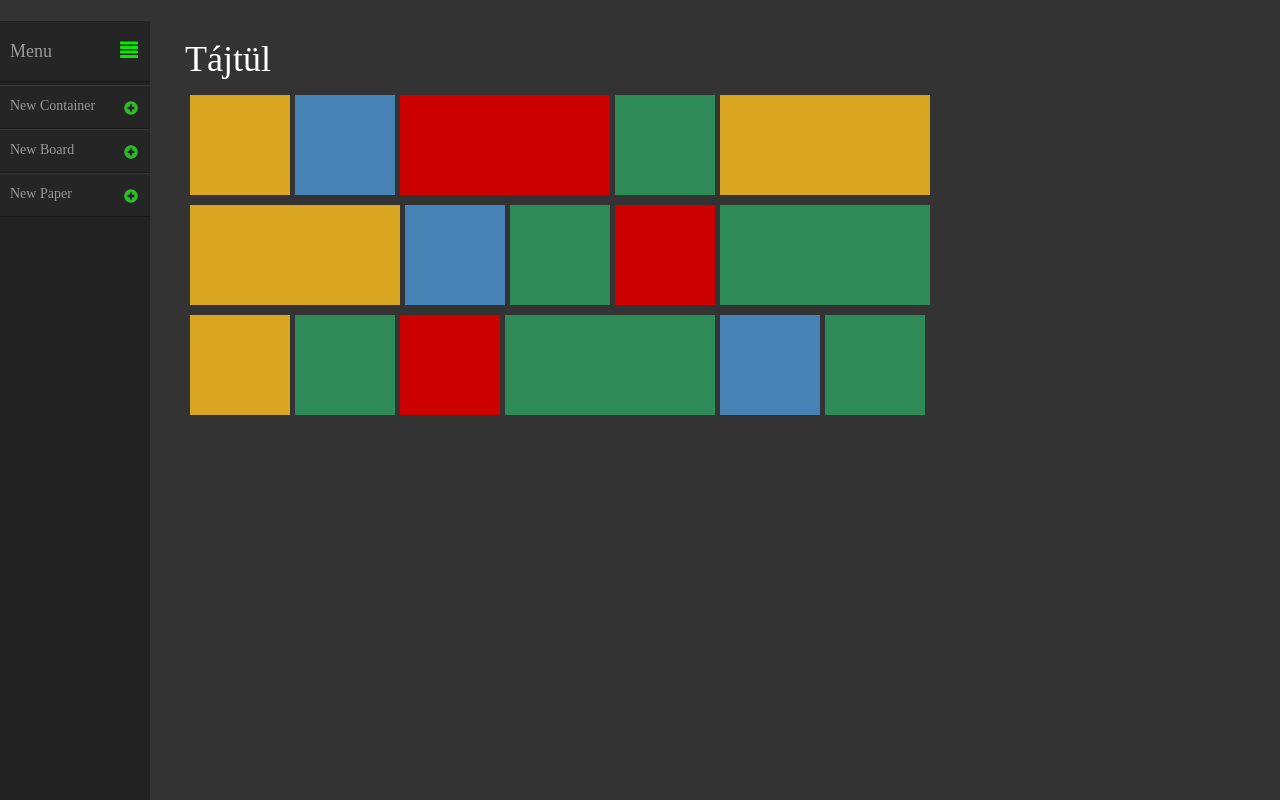
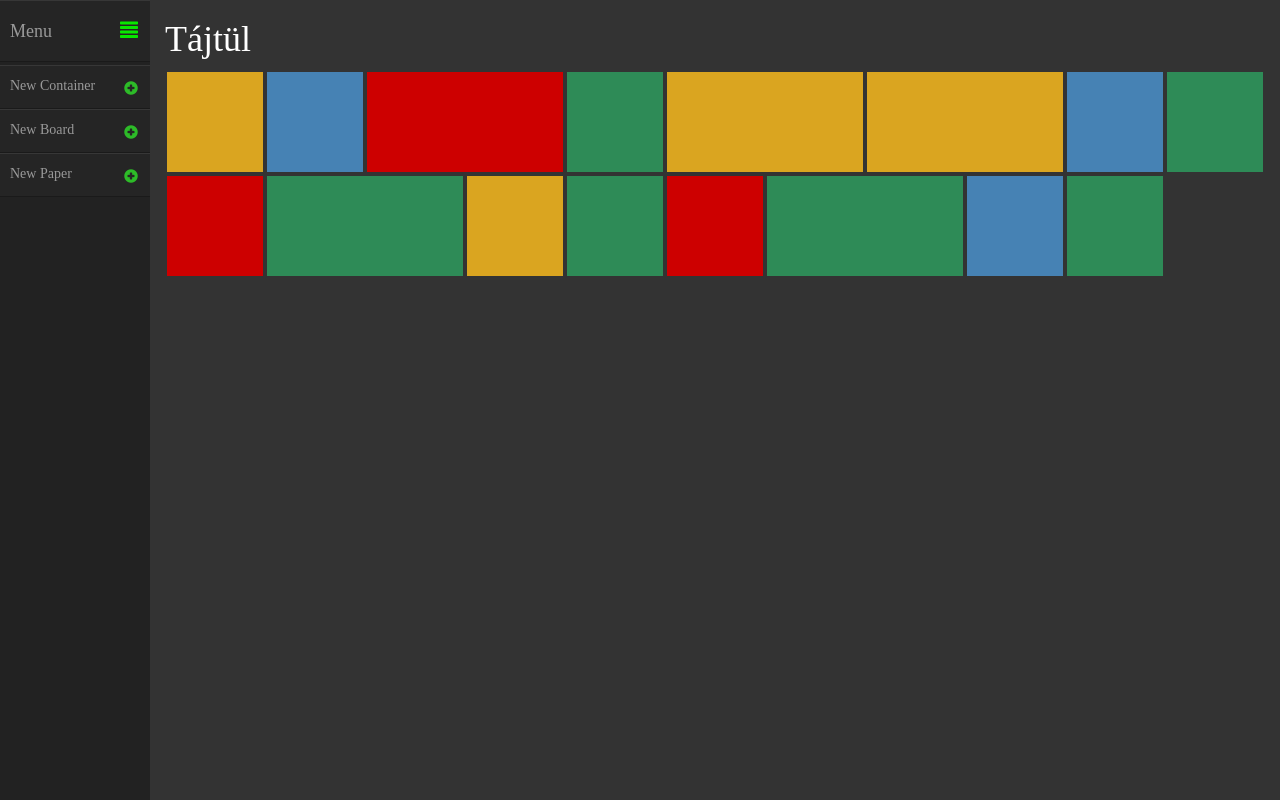
Before and after one commit to handriss/proman, a Flask app: page / in a window 1280 px wide. Run offline with Flask 2, Linux system fonts and the light colour scheme; some libraries are stand-ins or nearby versions.

Commit message:
Tiles now responsive

```diff
--- a/static/css/main.css
+++ b/static/css/main.css
@@ -131,8 +131,25 @@
     color: #2DBB28;
 }
 
+body{
+    font-family: Century;
+    background: rgb(51, 51, 51);
+    color: #fff;
+}
 
+.tile {
+    height: 100px;
+    width: 96px;
+    float: left;
+    margin: 2px 2px 2px 2px;
+    padding: 2px;
+}
 
-@font-face { font-family: Georgia; } body{ font-family: Century; background: rgb(51,51,51); color: #fff; padding:20px; } .pagina{ width:auto; height:auto; } .linha{ width:auto; padding:5px; height:auto; display:table; }
-.tile{ height:100px; width:100px; float:left; margin:0 5px 0 0; padding:2px; } .tileLargo{ width:210px; }
-.amarelo{ background:#DAA520; } .vermelho{ background:#CD0000; } .azul{ background:#4682B4; } .verde{ background-color: #2E8B57; }
+.tileLargo{
+    width: 196px;
+}
+
+.amarelo{background:#DAA520;}
+.vermelho{ background:#CD0000; }
+.azul{ background:#4682B4; }
+.verde{ background-color: #2E8B57; }
--- a/templates/content.html
+++ b/templates/content.html
@@ -4,22 +4,16 @@
 <div class="row">
     <div class="col-md-12">
         <h1>Tájtül</h1>
-        <div class="pagina">
-            <div class="linha">
         <div class="tile amarelo"></div>
         <div class="tile azul"></div>
         <div class="tile tileLargo vermelho"></div>
         <div class="tile verde"></div>
         <div class="tile tileLargo amarelo"></div>
-            </div>
-            <div class="linha">
         <div class="tile tileLargo amarelo"></div>
         <div class="tile azul"></div>
         <div class="tile verde"></div>
         <div class="tile vermelho"></div>
         <div class="tile tileLargo verde"></div>
-            </div>
-            <div class="linha">
         <div class="tile amarelo"></div>
         <div class="tile verde"></div>
         <div class="tile vermelho"></div>
@@ -27,8 +21,6 @@
         <div class="tile azul"></div>
         <div class="tile verde"> </div>
 </div>
-    </div>
-</div>
 
 
 {% endblock content %}
```
Lines whose indentation alone changed are shown as unchanged.
